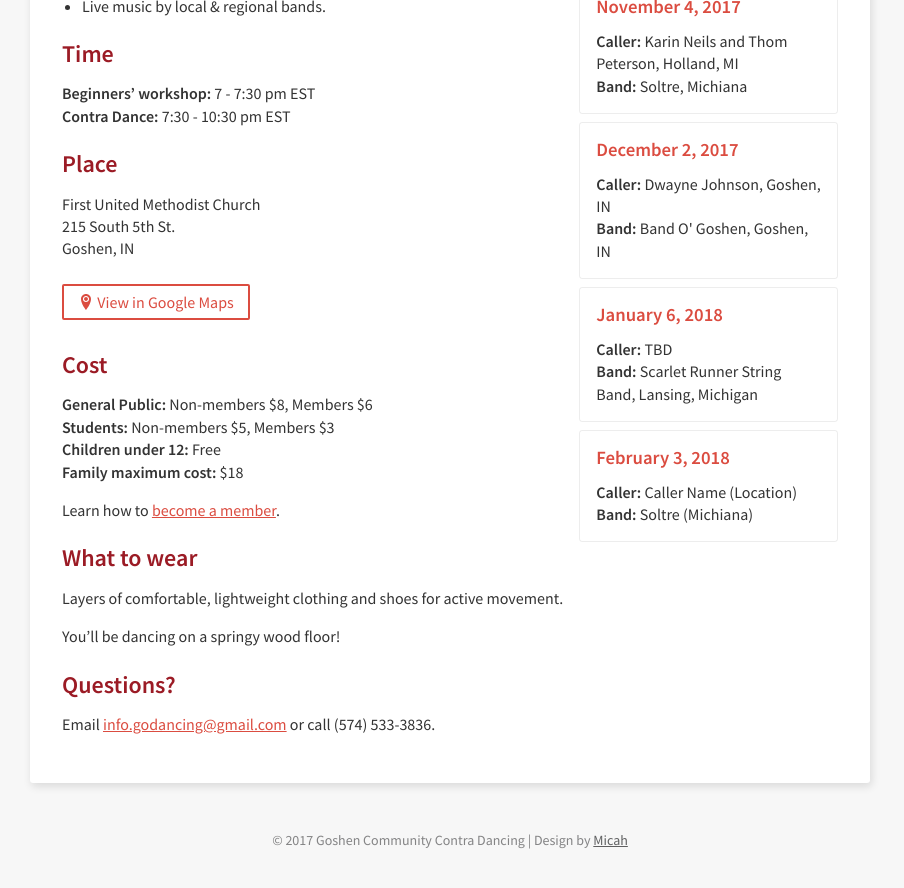
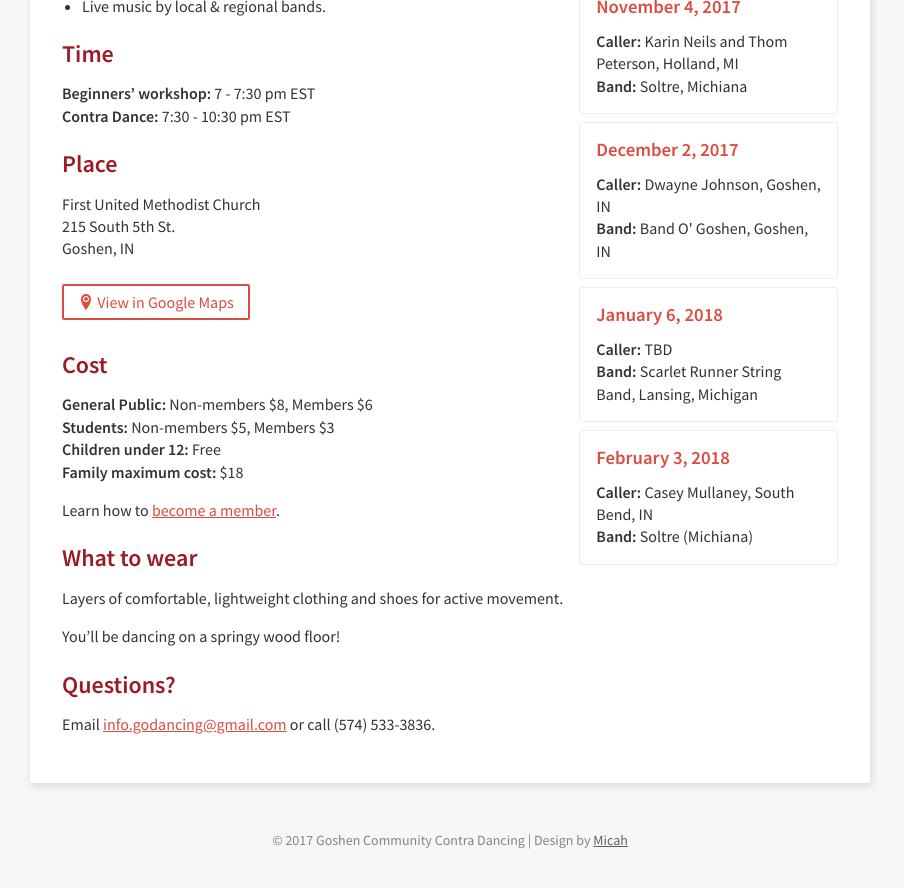
Before and after one commit to godancing/godancing.github.io, a Jekyll site: the page built from index.markdown, in a window 1280 px wide and 900 px high, scrolled down 580 px. Shown: the top 888 px of the window, without its empty margins (190-1094 px from the left). Built offline with Jekyll 4.4.1, drawn with Linux system fonts in a browser that asks for light colours.

Commit message:
Updated 2017 02 04

```diff
--- a/_dances/2017-02-04.markdown
+++ b/_dances/2017-02-04.markdown
@@ -13,6 +13,8 @@ tags:
 - Soltre
 - fiddle
 position: 4
+Caller:
+  Name: Casey Mullaney, South Bend, IN
 Band:
   Name: 'Soltre (Michiana) '
 ---
```
